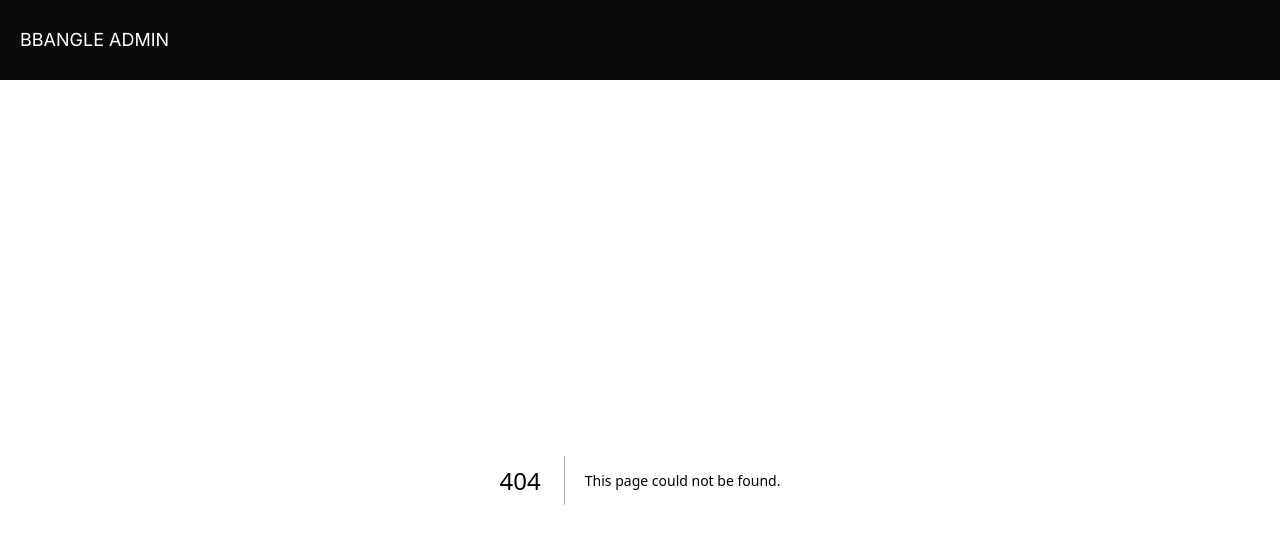
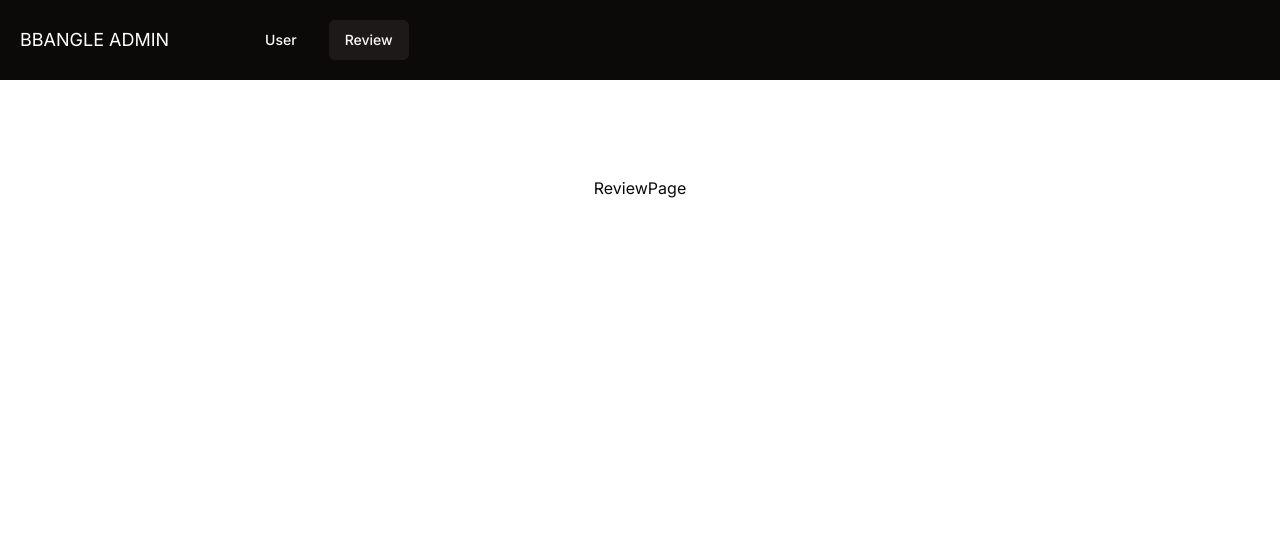
Before and after one commit to eco-dessert-platform/dessert-admin-front, a Next.js app: page /review in a window 1280 px wide. Before the commit this address had no page. Shown: the top 544 px of the page. Built offline with nearby package versions, Linux system fonts and the light colour scheme.

Commit message:
✨ Feat :  add header link

```diff
--- a/src/app/layout.tsx
+++ b/src/app/layout.tsx
@@ -20,7 +20,9 @@ export default function RootLayout({
     <html lang="en">
       <body className={inter.className}>
         <GlobalHeader />
-        {children}
+        <main className="flex min-h-screen flex-col items-center justify-between p-5 sm:p-24">
+          {children}
+        </main>
       </body>
     </html>
   );
--- a/src/app/page.tsx
+++ b/src/app/page.tsx
@@ -1,9 +1,5 @@
 import DemoTable from '../domains/demo/tables/DemoTable';
 
 export default function Home() {
-  return (
-    <main className="flex min-h-screen flex-col items-center justify-between p-5 sm:p-24">
-      <DemoTable />
-    </main>
-  );
+  return <DemoTable />;
 }
--- /dev/null
+++ b/src/app/review/page.tsx
@@ -0,0 +1,5 @@
+function Page() {
+  return <>ReviewPage</>;
+}
+
+export default Page;
--- /dev/null
+++ b/src/app/user/page.tsx
@@ -0,0 +1,5 @@
+function UserPage() {
+  return <>User page</>;
+}
+
+export default UserPage;
--- a/src/global/GlobalHeader.tsx
+++ b/src/global/GlobalHeader.tsx
@@ -1,11 +1,23 @@
+import Link from 'next/link';
+import { Button } from '../shared/components/ui/button';
+import PATH from '../shared/constants/path';
+
 export default function GlobalHeader() {
   return (
-    <>
-      <header className="sticky top-0 flex h-[80px] w-full items-center bg-foreground px-5">
-        <section>
-          <p className="text-lg text-background">BBANGLE ADMIN</p>
-        </section>
-      </header>
-    </>
+    <header className="sticky top-0 flex h-[80px] w-full items-center gap-20 bg-foreground px-5">
+      <section>
+        <Link className="text-lg text-background" href={PATH.home}>
+          BBANGLE ADMIN
+        </Link>
+      </section>
+      <section className="flex gap-4">
+        <Button asChild variant="link" className="text-background">
+          <Link href={PATH.user}>User</Link>
+        </Button>
+        <Button>
+          <Link href={PATH.review}>Review</Link>
+        </Button>
+      </section>
+    </header>
   );
 }
--- /dev/null
+++ b/src/shared/constants/path.ts
@@ -0,0 +1,7 @@
+const PATH = {
+  home: '/',
+  user: '/user',
+  review: 'review'
+};
+
+export default PATH;
```
